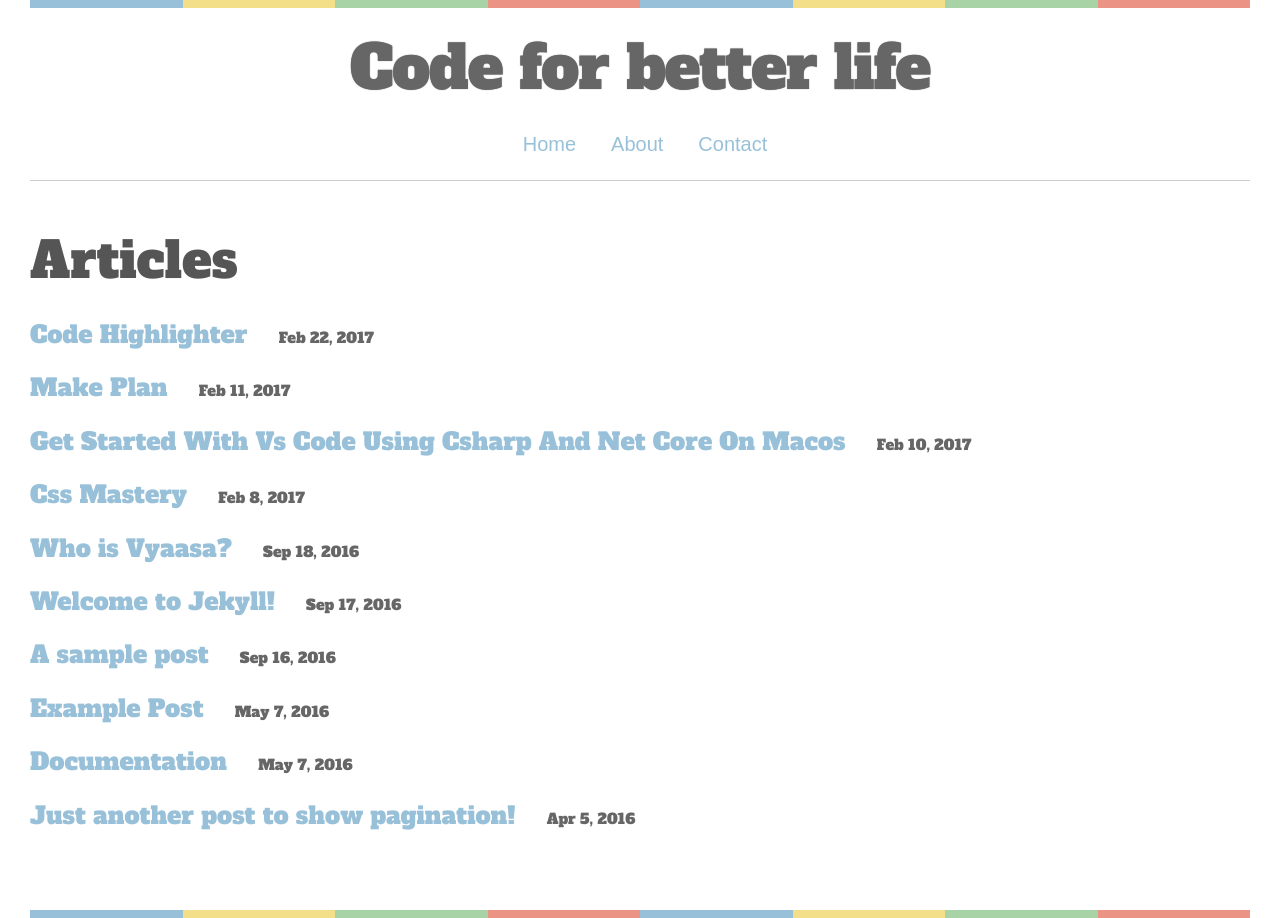
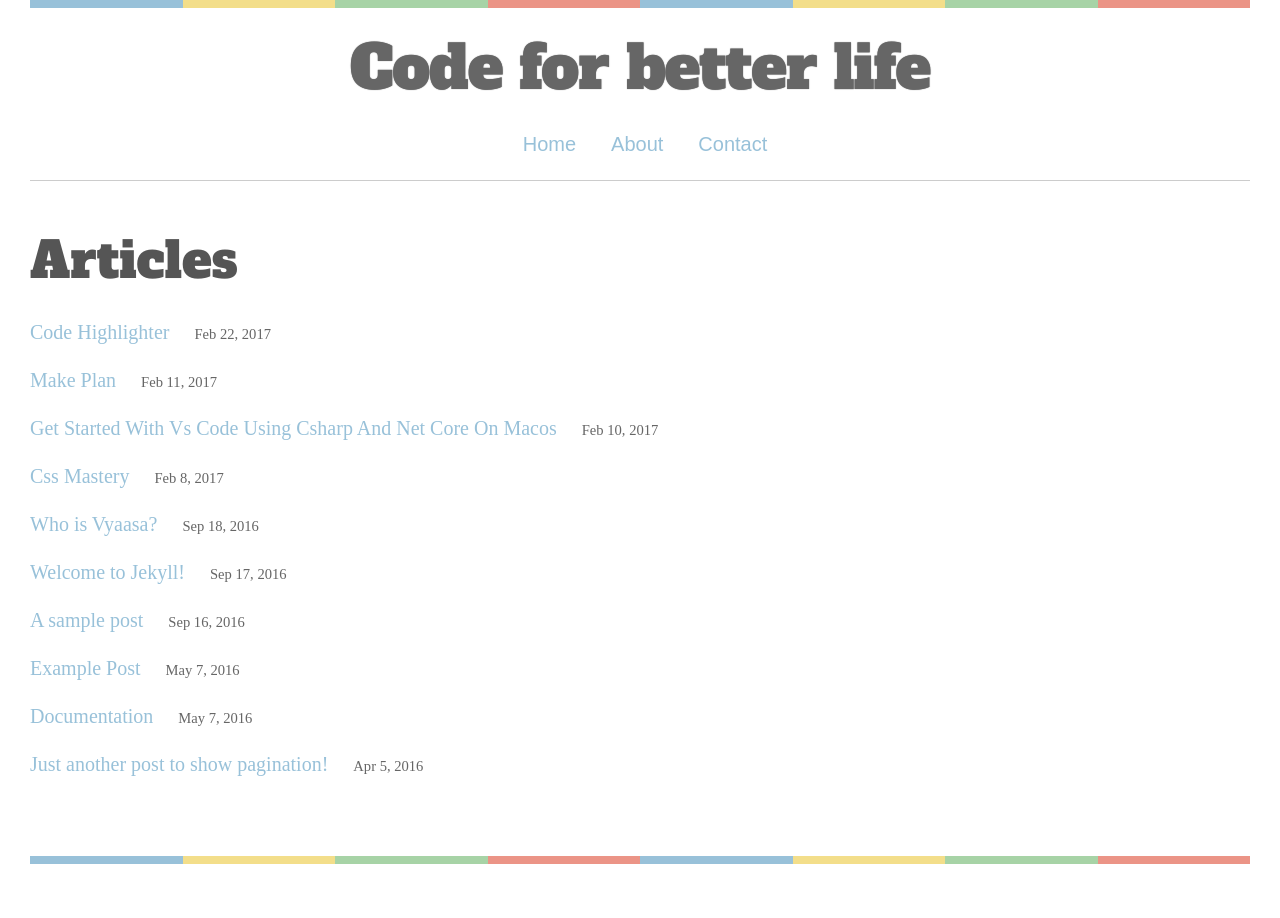
Before and after one commit to YYvanYang/yyvanyang.github.io, a Jekyll site: the page built from index.html, in a window 1280 px wide. Built offline with Jekyll 4.4.1, drawn with Linux system fonts in a browser that asks for light colours; some web fonts are replaced; the list of posts is cut into pages by our own code.

Commit message:
Update index.html

```diff
--- a/index.html
+++ b/index.html
@@ -9,10 +9,10 @@ layout: default
   <ul class="post-list">
     {% for post in paginator.posts %}
       <li>
-        <h3>
+        <p>
           <a class="post-link" href="{{ post.url | prepend: site.baseurl }}">{{ post.title }}</a>
           <span class="post-meta"><small>{{ post.date | date: "%b %-d, %Y" }}</small></span>
-        </h3>
+        </p>
 
       </li>
 
```
